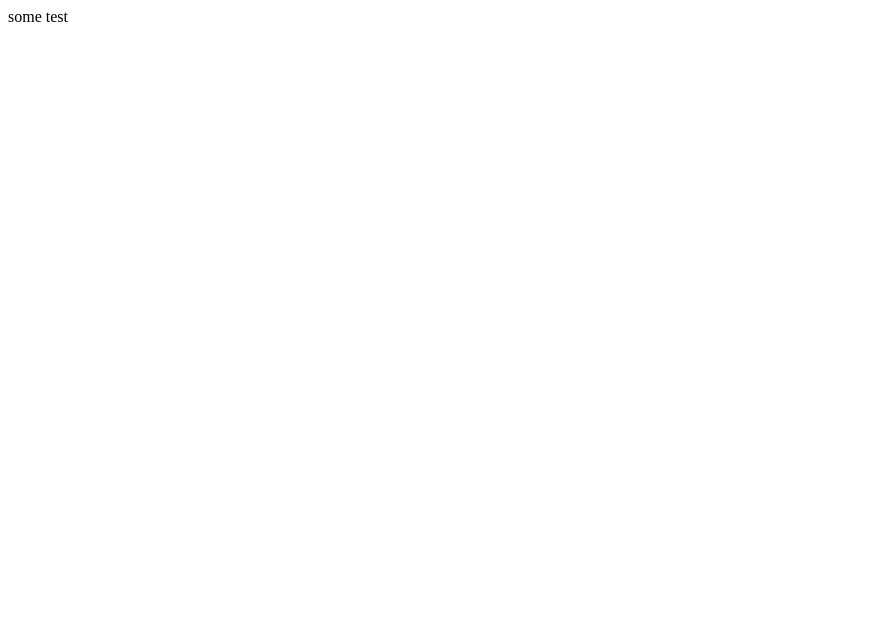
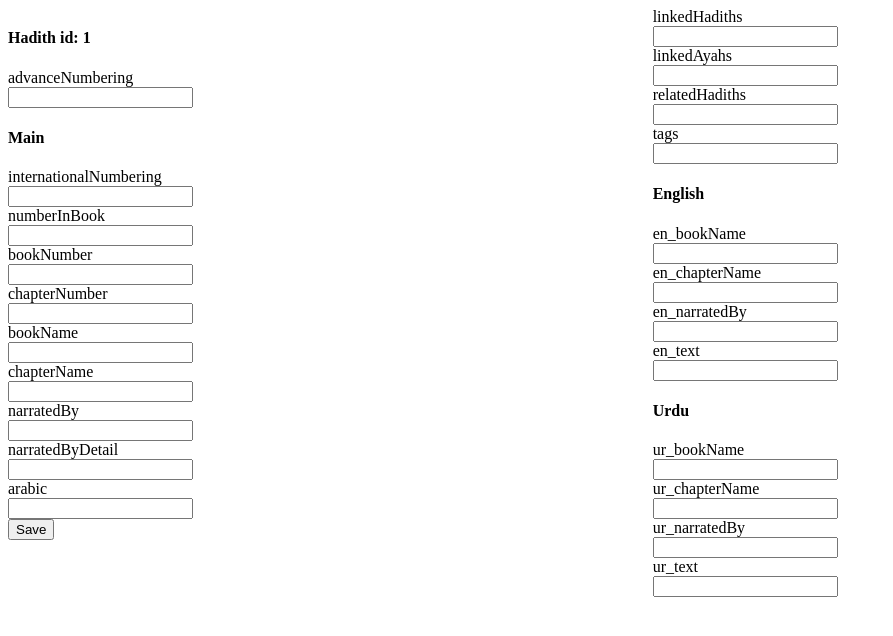
Before and after one commit to islam-786/hadith-data-admin, a React (Create React App) app: page / in a window 1280 px wide. Shown: the top 636 px of the page, without its empty margins (0-893 px from the left). Built offline with nearby package versions, Linux system fonts and the light colour scheme; the HTML template or start-up script is replaced by a standard one.

Commit message:
basic frontend complete

```diff
--- a/src/App.js
+++ b/src/App.js
@@ -1,7 +1,117 @@
-import React from "react";
+import React, { useState } from "react";
+import TextInput from "./TextInput";
 
 function App() {
-  return <div>some test</div>;
+  const [data, setData] = useState({});
+
+  const onDataChange = (key, value) => {
+    setData((oldState) => {
+      const newData = {};
+      newData[key] = value;
+      return { ...oldState, ...newData };
+    });
+  };
+
+  const saveData = () => {
+    const formatData = {};
+    formatData.advanceNumbering = data.advanceNumbering;
+    formatData.main = {
+      internationalNumbering: data.internationalNumbering,
+      numberInBook: data.numberInBook,
+      bookNumber: data.bookNumber,
+      chapterNumber: data.chapterNumber,
+      bookName: data.bookName,
+      chapterName: data.chapterName,
+      narratedBy: data.narratedBy,
+      narratedByDetail: data.narratedByDetail,
+      arabic: data.arabic,
+      linkedHadiths: data.linkedHadiths,
+      linkedAyahs: data.linkedHadiths,
+      relatedHadiths: data.relatedHadiths,
+      tags: data.tags,
+    };
+    formatData.english = {
+      bookName: data.en_bookName,
+      chapterName: data.en_chapterName,
+      narratedBy: data.en_narratedBy,
+      text: data.en_text,
+    };
+    formatData.urdu = {
+      bookName: data.ur_bookName,
+      chapterName: data.ur_chapterName,
+      narratedBy: data.ur_narratedBy,
+      text: data.ur_text,
+    };
+
+    console.log(formatData);
+  };
+
+  return (
+    <div>
+      <div
+        style={{
+          width: "50%",
+          float: "left",
+        }}
+      >
+        <h4>Hadith id: 1</h4>
+        <TextInput
+          label="advanceNumbering"
+          value={data}
+          onChange={onDataChange}
+        />
+        <h4>Main</h4>
+        <TextInput
+          label="internationalNumbering"
+          value={data}
+          onChange={onDataChange}
+        />
+        <TextInput label="numberInBook" value={data} onChange={onDataChange} />
+        <TextInput label="bookNumber" value={data} onChange={onDataChange} />
+        <TextInput label="chapterNumber" value={data} onChange={onDataChange} />
+        <TextInput label="bookName" value={data} onChange={onDataChange} />
+        <TextInput label="chapterName" value={data} onChange={onDataChange} />
+        <TextInput label="narratedBy" value={data} onChange={onDataChange} />
+        <TextInput
+          label="narratedByDetail"
+          value={data}
+          onChange={onDataChange}
+        />
+        <TextInput label="arabic" value={data} onChange={onDataChange} />
+      </div>
+      <div style={{ width: "49%", float: "right" }}>
+        <TextInput label="linkedHadiths" value={data} onChange={onDataChange} />
+        <TextInput label="linkedAyahs" value={data} onChange={onDataChange} />
+        <TextInput
+          label="relatedHadiths"
+          value={data}
+          onChange={onDataChange}
+        />
+        <TextInput label="tags" value={data} onChange={onDataChange} />
+        <h4>English</h4>
+        <TextInput label="en_bookName" value={data} onChange={onDataChange} />
+        <TextInput
+          label="en_chapterName"
+          value={data}
+          onChange={onDataChange}
+        />
+        <TextInput label="en_narratedBy" value={data} onChange={onDataChange} />
+        <TextInput label="en_text" value={data} onChange={onDataChange} />
+
+        <h4>Urdu</h4>
+        <TextInput label="ur_bookName" value={data} onChange={onDataChange} />
+        <TextInput
+          label="ur_chapterName"
+          value={data}
+          onChange={onDataChange}
+        />
+        <TextInput label="ur_narratedBy" value={data} onChange={onDataChange} />
+        <TextInput label="ur_text" value={data} onChange={onDataChange} />
+      </div>
+
+      <button onClick={saveData}>Save</button>
+    </div>
+  );
 }
 
 export default App;
--- /dev/null
+++ b/src/TextInput.js
@@ -0,0 +1,19 @@
+import React from "react";
+
+export default function TextInput(props) {
+  const onChangeHandler = (event) => {
+    props.onChange(props.label, event.target.value);
+  };
+
+  return (
+    <div>
+      <label>{props.label}</label>
+      <br />
+      <input
+        type="text"
+        value={props.value[props.label]}
+        onChange={onChangeHandler}
+      />
+    </div>
+  );
+}
```
Also changed, not shown: 1 other file (tests, documents, lock files or other folders).
